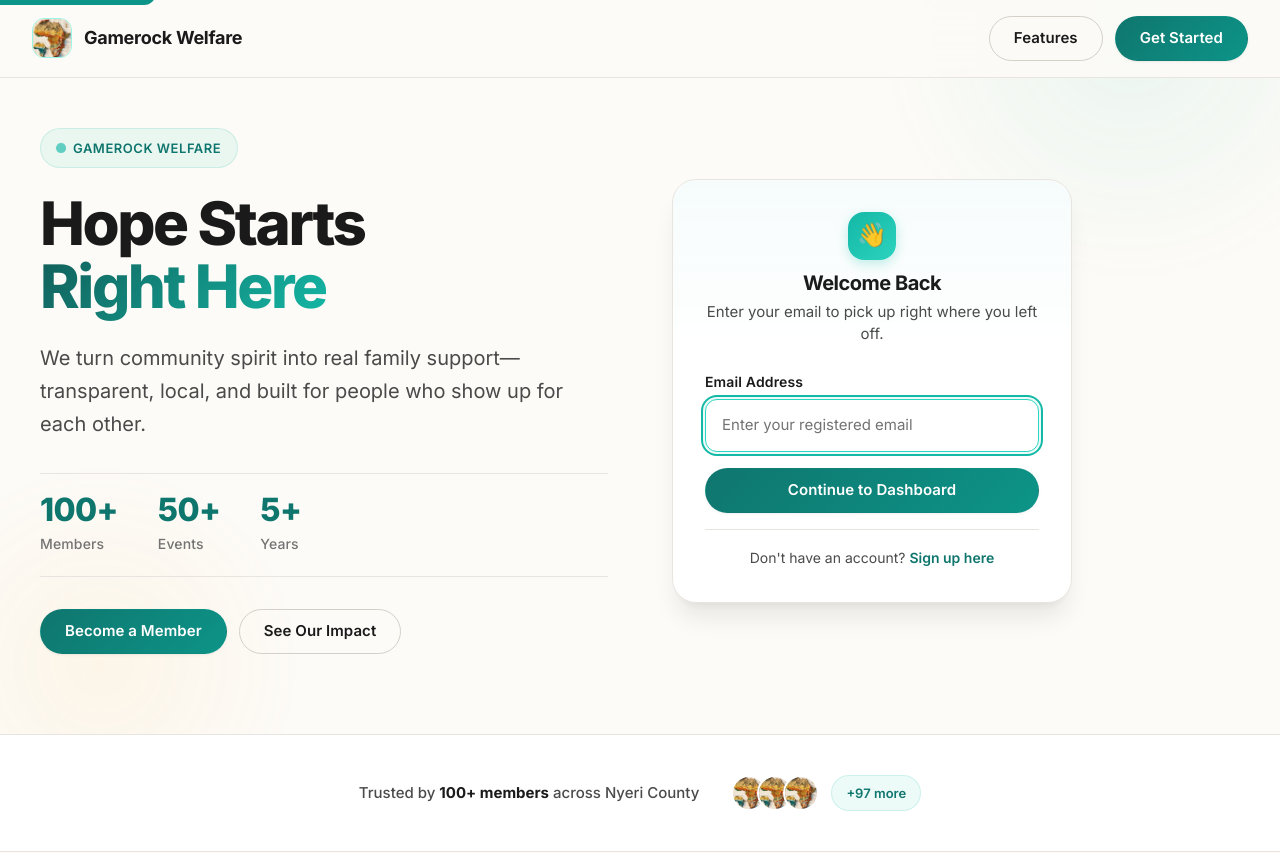
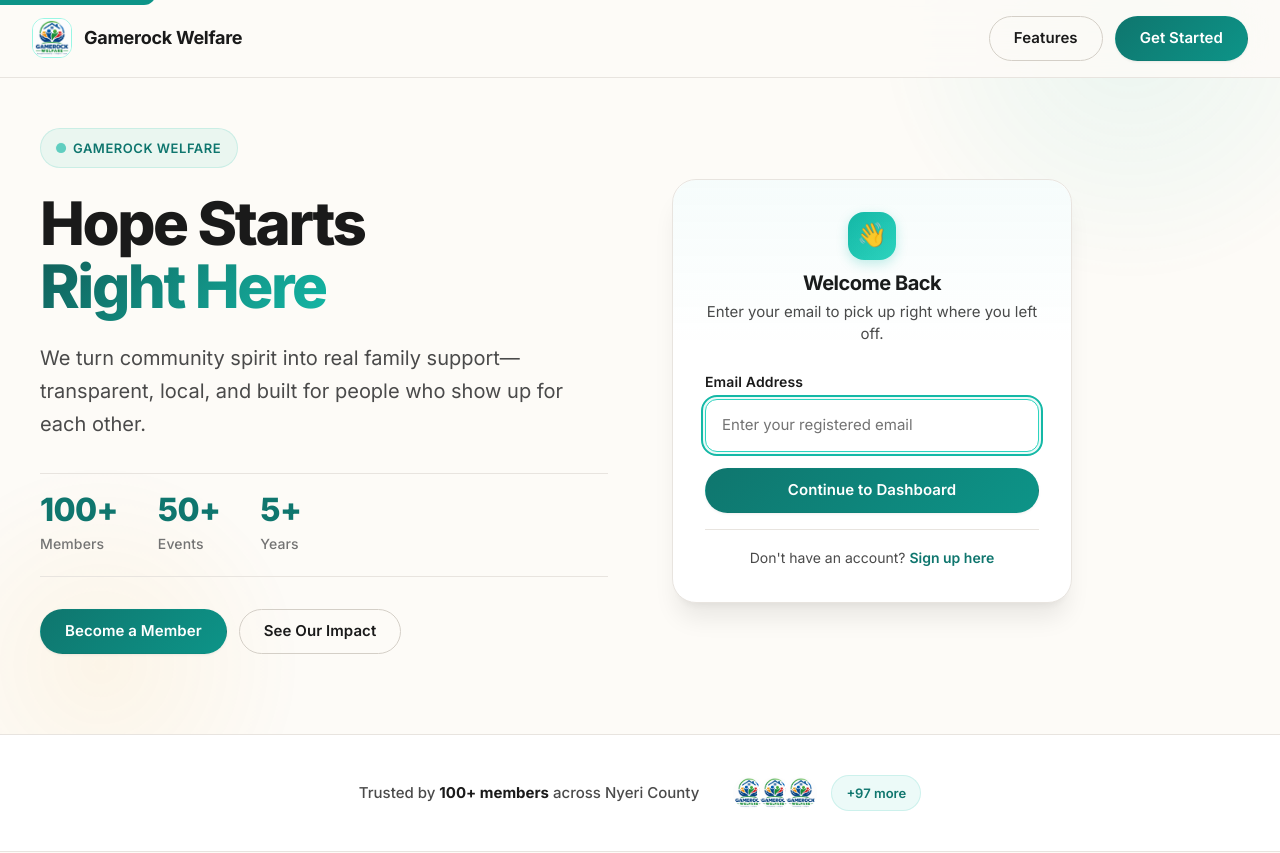
Before and after one commit to Timokama/gamerock, a Flask app: page / in a window 1280 px wide. Shown: the top 853 px of the page. Run offline with Flask 3, Linux system fonts and the light colour scheme; some libraries are stand-ins or nearby versions.

Commit message:
Logo update

```diff
--- a/app/templates/base.html
+++ b/app/templates/base.html
@@ -23,7 +23,7 @@
     <!-- Sidebar -->
     <aside class="sidebar" id="sidebar">
         <div class="sidebar-brand">
-            <img src="{{ url_for('static', filename='photos/africa.jpg') }}" alt="Gamerock">
+            <img src="{{ url_for('static', filename='photos/gamerock_welfare.png') }}" alt="Gamerock Welfare">
             <h2>Gamerock Welfare</h2>
         </div>
         <ul class="sidebar-nav">
@@ -262,7 +262,7 @@
                 <button class="mobile-toggle" id="sidebarToggle" aria-label="Toggle navigation">
                     ☰
                 </button>
-                <img src="{{ url_for('static', filename='photos/africa.jpg') }}" alt="Gamerock" class="header-logo" onerror="this.style.display='none'">
+                <img src="{{ url_for('static', filename='photos/gamerock_welfare.png') }}" alt="Gamerock Welfare" class="header-logo" onerror="this.style.display='none'">
                 <div class="header-title">
                     <h1>{% block page_title %}Dashboard{% endblock %}</h1>
                 </div>
--- a/app/templates/base_f/base.html
+++ b/app/templates/base_f/base.html
@@ -256,7 +256,7 @@
     <!-- Sidebar -->
     <aside class="sidebar" id="sidebar" role="navigation" aria-label="Main navigation">
         <div class="sidebar-brand">
-            <img src="{{ url_for('static', filename='photos/africa.jpg') }}" alt="Gamerock" loading="lazy" decoding="async" onerror="this.style.display='none'">
+            <img src="{{ url_for('static', filename='photos/gamerock_welfare.png') }}" alt="Gamerock Welfare" loading="lazy" decoding="async" onerror="this.style.display='none'">
             <h2>Gamerock Welfare</h2>
         </div>
         <nav aria-label="Primary">
@@ -519,7 +519,7 @@
                 <button class="mobile-toggle" id="sidebarToggle" type="button" aria-label="Toggle navigation" aria-expanded="false">
                     ☰
                 </button>
-                <img src="{{ url_for('static', filename='photos/africa.jpg') }}" alt="Gamerock" class="header-logo" onerror="this.style.display='none'">
+                <img src="{{ url_for('static', filename='photos/gamerock_welfare.png') }}" alt="Gamerock Welfare" class="header-logo" onerror="this.style.display='none'">
                 <div class="header-title">
                     <h1>{% block page_title %}Dashboard{% endblock %}</h1>
                 </div>
--- a/app/templates/index.html
+++ b/app/templates/index.html
@@ -1063,7 +1063,7 @@
     <!-- Navigation -->
     <nav class="landing-nav" role="navigation" aria-label="Primary">
         <a href="/" class="landing-brand">
-            <img src="{{ url_for('static', filename='photos/africa.jpg') }}" alt="Gamerock" width="40" height="40">
+            <img src="{{ url_for('static', filename='photos/gamerock_welfare.png') }}" alt="Gamerock Welfare" width="40" height="40">
             <span class="landing-brand-text">Gamerock Welfare</span>
         </a>
         <div class="landing-nav-cta">
@@ -1147,9 +1147,9 @@
                 Trusted by <strong>100+ members</strong> across Nyeri County
             </div>
             <div class="trust-bar-avatars">
-                <img src="{{ url_for('static', filename='photos/africa.jpg') }}" alt="Member" class="trust-bar-avatar" width="36" height="36">
-                <img src="{{ url_for('static', filename='photos/africa.jpg') }}" alt="Member" class="trust-bar-avatar" width="36" height="36">
-                <img src="{{ url_for('static', filename='photos/africa.jpg') }}" alt="Member" class="trust-bar-avatar" width="36" height="36">
+                <img src="{{ url_for('static', filename='photos/gamerock_welfare.png') }}" alt="Member" class="trust-bar-avatar" width="36" height="36">
+                <img src="{{ url_for('static', filename='photos/gamerock_welfare.png') }}" alt="Member" class="trust-bar-avatar" width="36" height="36">
+                <img src="{{ url_for('static', filename='photos/gamerock_welfare.png') }}" alt="Member" class="trust-bar-avatar" width="36" height="36">
                 <span class="trust-bar-badge">+97 more</span>
             </div>
         </div>
```
Also changed, not shown: app/static/photos/gamerock_welfare.png (added).
